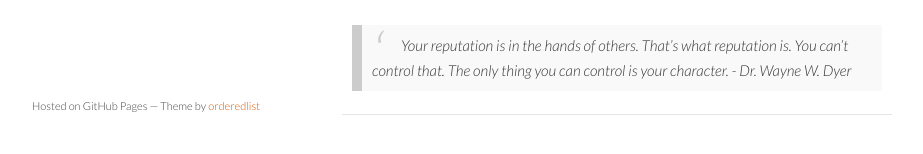
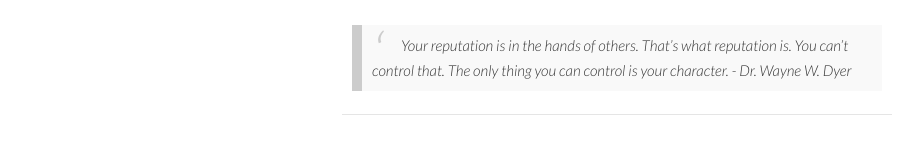
Before and after one commit to p2rathod/p2rathod.github.io, a Jekyll site: the page built from index.html, in a window 1280 px wide and 1036 px high. Shown: the part 851-1005 px from the top of the window, without its empty margins (178-1101 px from the left). Built offline with Jekyll 4.4.1, drawn with Linux system fonts in a browser that asks for light colours.

Commit message:
remove footer info

```diff
--- a/_includes/footer.html
+++ b/_includes/footer.html
@@ -1,6 +1,6 @@
 </section>
 <footer>
-  <p><small>Hosted on GitHub Pages &mdash; Theme by <a href="https://github.com/orderedlist">orderedlist</a></small></p>
+  <p><small></small></p>
 </footer>
 </div>
 <script src="javascripts/scale.fix.js"></script>
```
